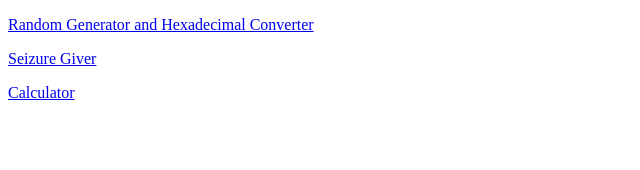
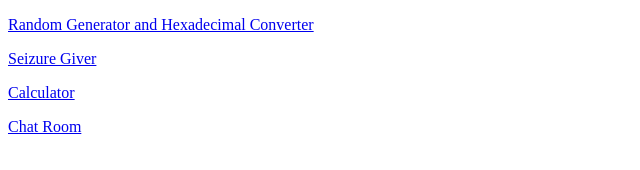
Before and after one commit to LOL-BOI-LOL/Hub, a plain HTML site: page index.html in a window 1280 px wide. Shown: the full height of the page, 0-640 px from the left. Drawn offline with Linux system fonts and the light colour scheme.

Commit message:
Update index.html

```diff
--- a/index.html
+++ b/index.html
@@ -2,9 +2,11 @@
 <html>
    <head>
      <title>Link Hub</title>
+   </head>
    <body>
      <p><a href="https://lol-boi-lol.github.io/Tester/">Random Generator and Hexadecimal Converter</a></p>
      <p><a href="https://lol-boi-lol.github.io/brain_killer/">Seizure Giver</a></p>
      <p><a href="https://lol-boi-lol.github.io/Calculator/">Calculator</a></p>
+     <p><a href="https://lol-boi-lol.github.io/Chat-Room/">Chat Room</a></p>
    </body>
  </html>
```
Lines whose indentation alone changed are shown as unchanged.
